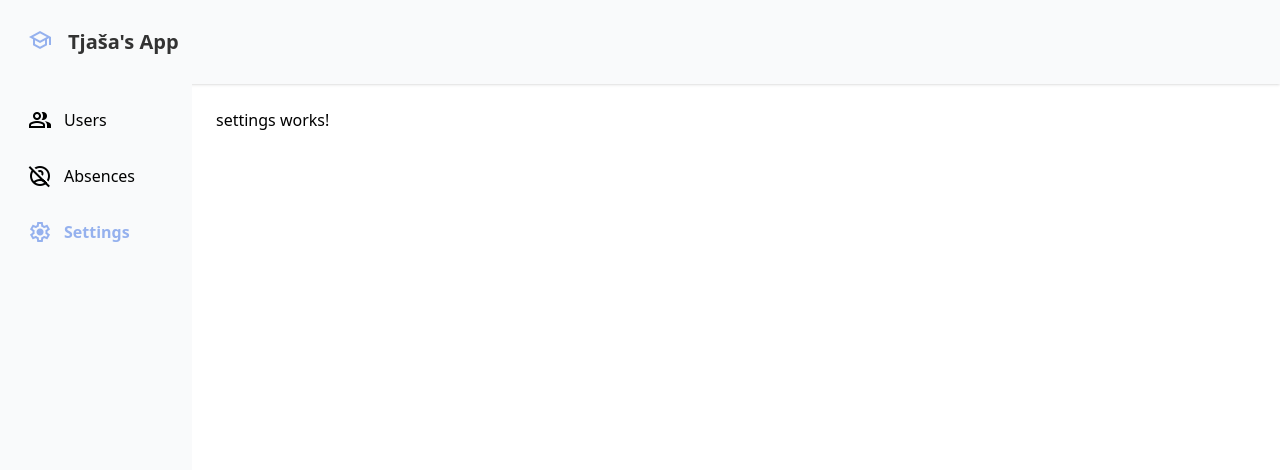
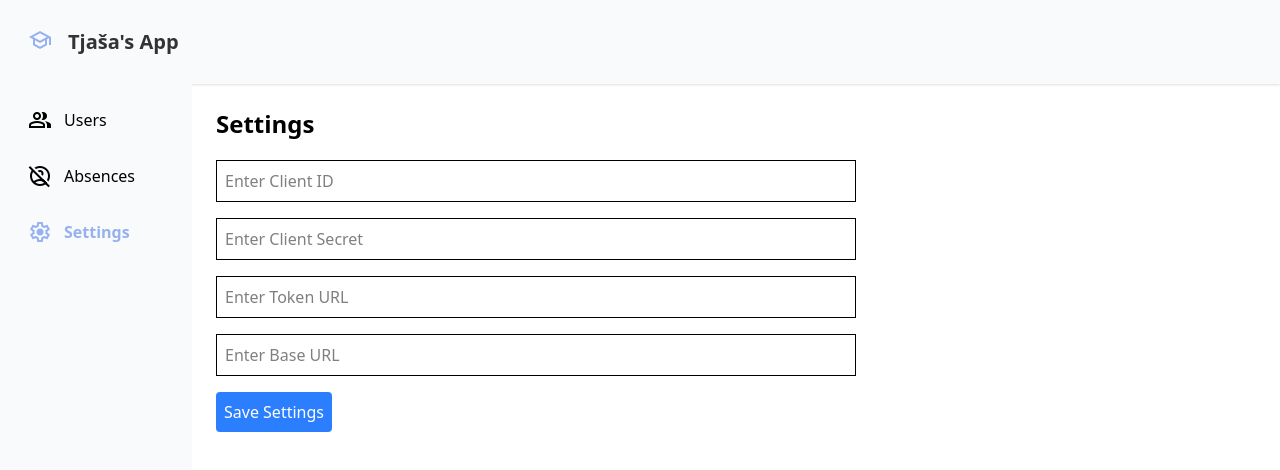
Before and after one commit to tjasika/Angular-Project, an Angular app: page /settings in a window 1280 px wide. Shown: the top 470 px of the page. Built offline with nearby package versions, Linux system fonts and the light colour scheme; no server answers.

Commit message:
feat: enable settings form and local storage

```diff
--- a/src/app/pages/settings/settings.html
+++ b/src/app/pages/settings/settings.html
@@ -1 +1,11 @@
-<p>settings works!</p>
+<h1 class="text-2xl font-bold">Settings</h1>
+
+<div class="pt-5 pr-100">
+    <form>
+        <input [(ngModel)]="clientId" name="clientId" placeholder="Enter Client ID" class="border p-2 mb-4 w-full" />
+        <input [(ngModel)]="clientSecret" name="clientSecret" placeholder="Enter Client Secret" class="border p-2 mb-4 w-full" />
+        <input [(ngModel)]="tokenUrl" name="tokenUrl" placeholder="Enter Token URL" class="border p-2 mb-4 w-full" />
+        <input [(ngModel)]="baseUrl" name="baseUrl" placeholder="Enter Base URL" class="border p-2 mb-4 w-full" />
+        <button type="button" (click)="saveSettings()" class="bg-blue-500 text-white p-2 rounded">Save Settings</button>
+    </form>
+</div>
--- a/src/app/pages/settings/settings.ts
+++ b/src/app/pages/settings/settings.ts
@@ -1,9 +1,30 @@
 import { Component } from '@angular/core';
+import { FormsModule } from '@angular/forms';
 
 @Component({
   selector: 'app-settings',
-  imports: [],
+  imports: [FormsModule],
   templateUrl: './settings.html',
   styleUrl: './settings.css',
 })
-export class Settings {}
+export class Settings {
+  clientId = '';
+  clientSecret = '';
+  tokenUrl = '';
+  baseUrl = '';
+
+  ngOnInit() {
+    this.clientId = localStorage.getItem('clientId') || '';
+    this.clientSecret = localStorage.getItem('clientSecret') || '';
+    this.tokenUrl = localStorage.getItem('tokenUrl') || '';
+    this.baseUrl = localStorage.getItem('baseUrl') || '';
+  }
+
+  saveSettings() {
+    localStorage.setItem('clientId', this.clientId);
+    localStorage.setItem('clientSecret', this.clientSecret);
+    localStorage.setItem('tokenUrl', this.tokenUrl);
+    localStorage.setItem('baseUrl', this.baseUrl);
+    alert('Settings saved!');
+  }
+}
```
